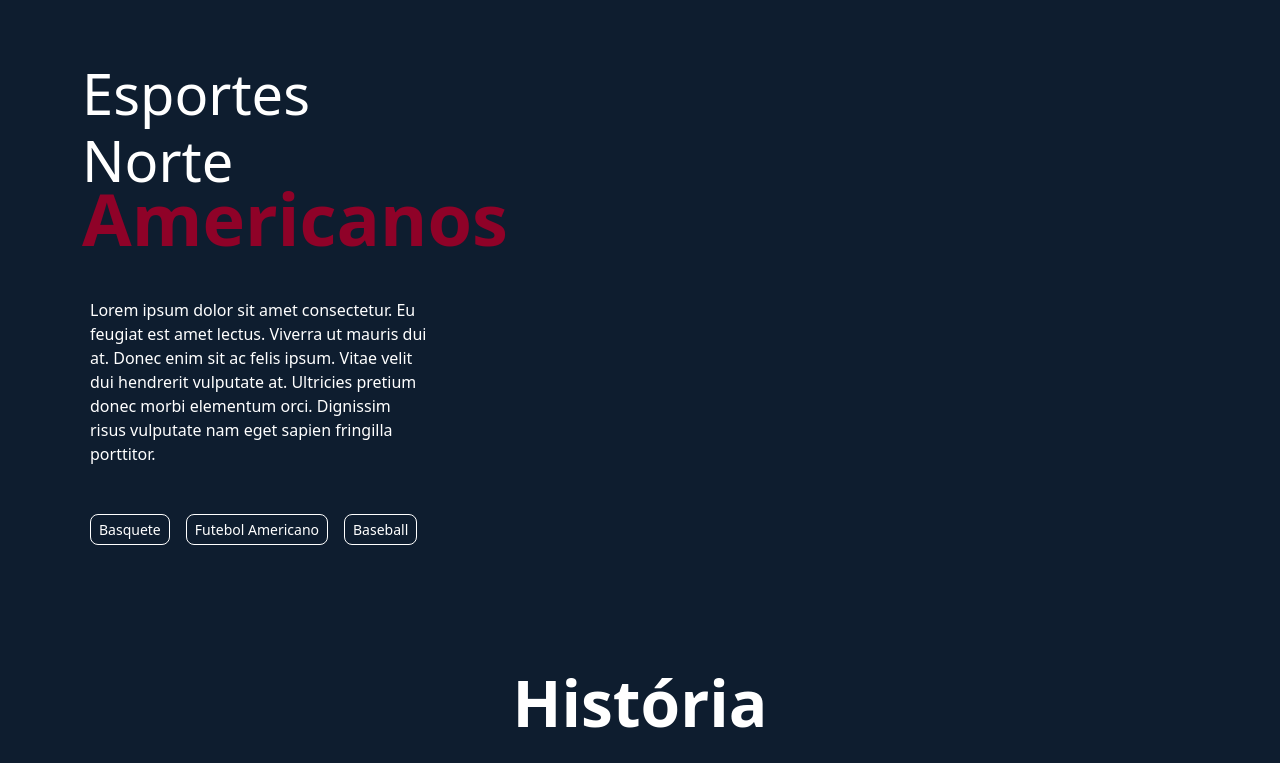
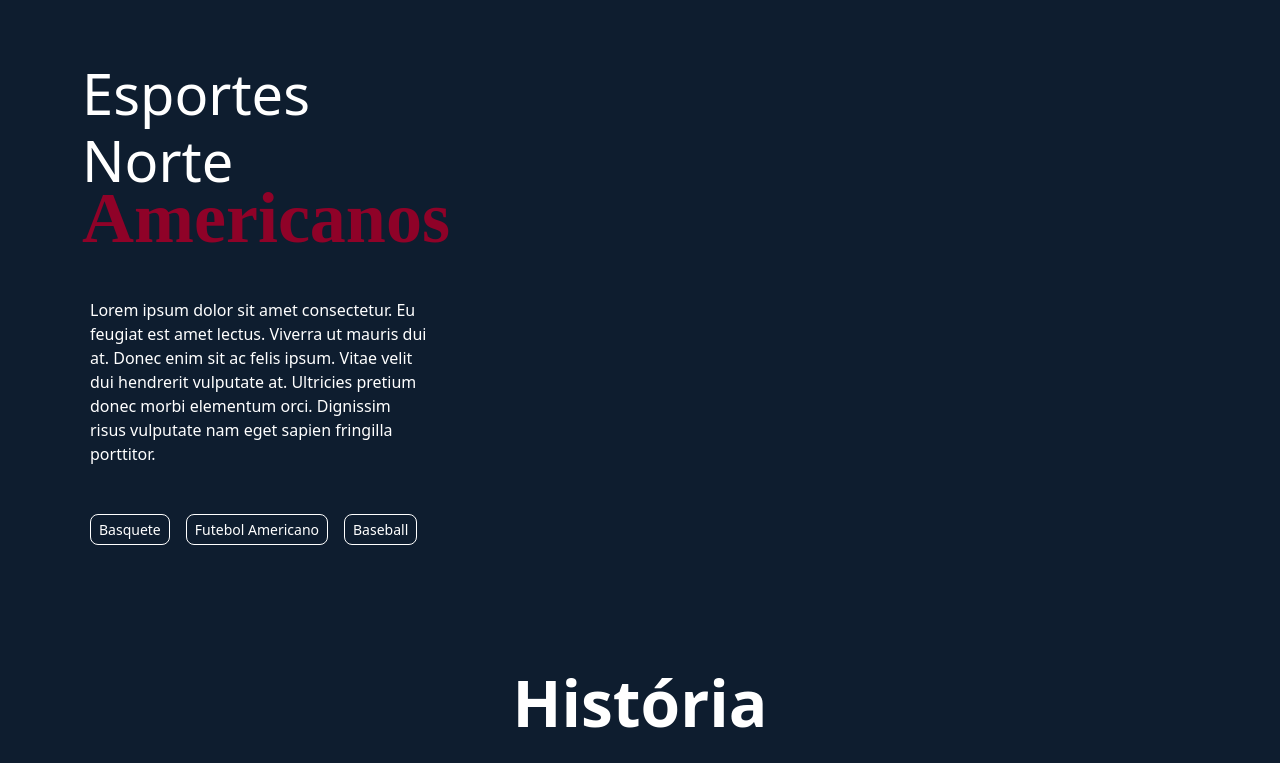
Before and after one commit to Estagiariozioxx/e-sports, a plain HTML site: page index.html in a window 1280 px wide. Shown: the top 763 px of the page. Drawn offline with nearby package versions, Linux system fonts and the light colour scheme; no server answers; files whose address does not match are found by name.

Commit message:
font-family

```diff
--- /dev/null
+++ b/assets/css/scss/fonts/nostromo.scss
@@ -0,0 +1,5 @@
+@font-face {
+    font-family:  'nostromo';
+    font-weight: normal;
+    src: url("../../fonts/nostromo/nostromoregularheavy.otf") format("opentype");
+  }
--- a/assets/css/scss/pages/e-sports.scss
+++ b/assets/css/scss/pages/e-sports.scss
@@ -17,6 +17,7 @@ $color-secundary:#DEA95C;
 @import "../fonts/gotham-medium";
 @import "../fonts/gotham-bold";
 @import "../fonts/gotham-black";
+@import '../fonts/nostromo';
 @import "../fonts/sporty";
 
 @import "../components/variables";
--- a/assets/css/scss/pages/e-sports/home.scss
+++ b/assets/css/scss/pages/e-sports/home.scss
@@ -19,6 +19,7 @@ p{
             font-weight: 800;
             font-size:72px;
             line-height: 2rem;
+            font-family: 'nostromo';
             color: #8f0228;
             padding-bottom:56px;
         }
```
Also changed, not shown: assets/css/e-sports.min.css, assets/css/fonts/nostromo/nostromoregularheavy.otf (added), 1 other file.
